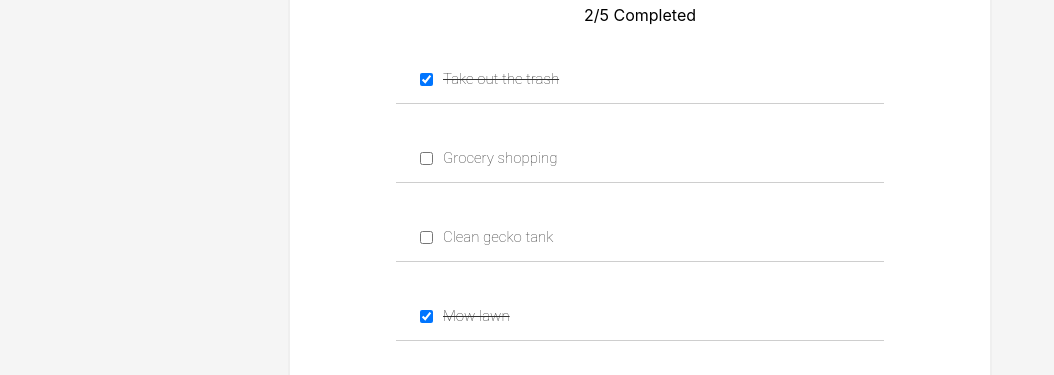
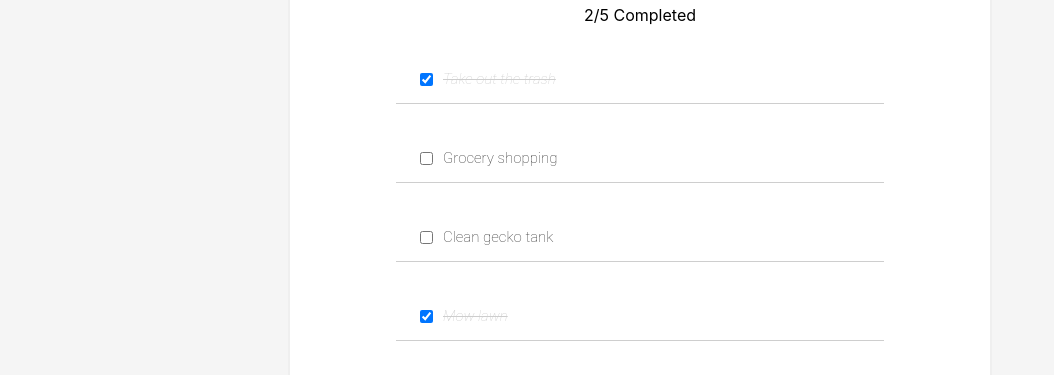
Before and after one commit to Keshavdulal/react-todo-mvc, a React (Create React App) app: page / in a window 1280 px wide. Shown: the part 122-497 px from the top of the page, without its empty margins (0-1054 px from the left). Built offline with nearby package versions, Linux system fonts and the light colour scheme.

Commit message:
minor css fixes to the completed items

```diff
--- a/src/App.css
+++ b/src/App.css
@@ -46,6 +46,8 @@ input[type=checkbox]:focus {
   outline: 0;
 }
 
-.text-strike{
+.completed-todos{
   text-decoration: line-through;
+  font-style: italic;
+  color:#cdcdcd;
 }
--- a/src/components/TodoItem.js
+++ b/src/components/TodoItem.js
@@ -9,7 +9,7 @@ export default function TodoItem(props){
                     onChange={()=>props.onClickHandler(props.item.id)}
                     />
 
-                <p className={props.item.completed ? 'text-strike' : ''}>
+                <p className={props.item.completed ? 'completed-todos' : ''}>
                     {props.item.text}
                 </p>
             </div>
```
